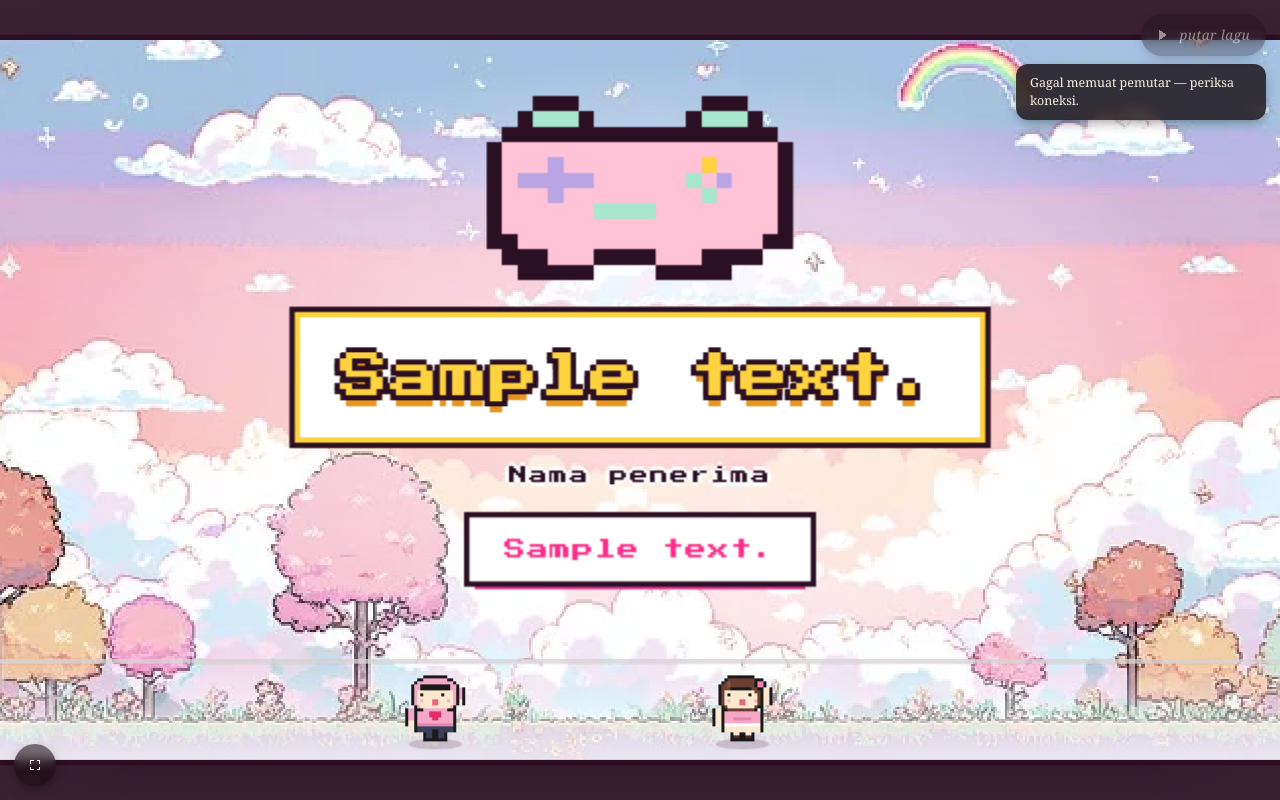
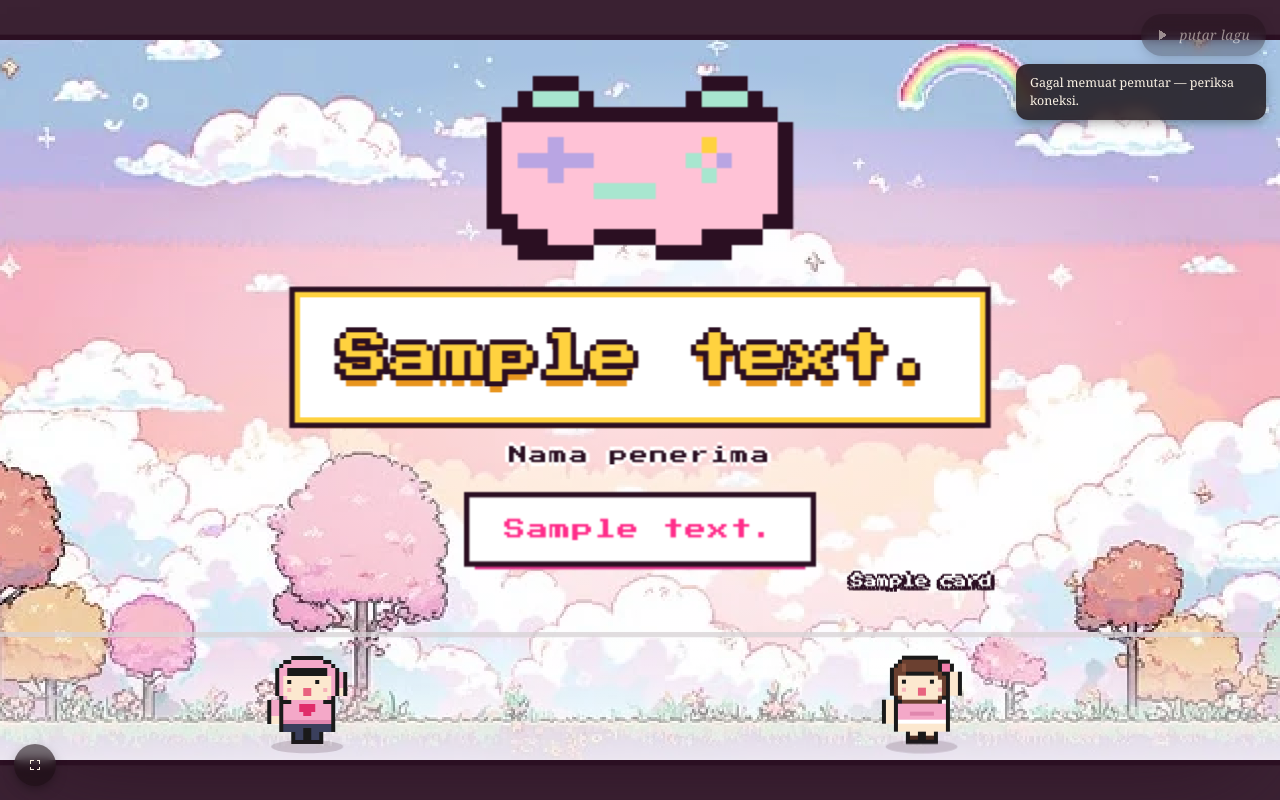
Before and after one commit to alvarezajovan10-source/kartuku, a Django app: template cards/templates/cards/render/game8bit.html in a window 1280 px wide. Run offline with Django 5.2, Linux system fonts and the light colour scheme; the template is opened without the code that fills it: most values are stand-ins (such as "Sample title", 1, 10 or a date in 2020); parts of the project's set-up code (start-up, migrations or seed data) failed here and were passed over.

Commit message:
Teman: nama 1P/2P ikut di atas kepala, karakter dibesarkan untuk HP

```diff
--- a/cards/templates/cards/render/game8bit.html
+++ b/cards/templates/cards/render/game8bit.html
@@ -86,8 +86,20 @@
     cukup supaya isi kartu tidak pernah tertimpa badan mereka.
   {% endcomment %}
   <div class="lantai" aria-hidden="true"></div>
-  <div class="teman cowok" id="temanCowok" role="img" aria-label="Karakter cowok"></div>
-  <div class="teman cewek" id="temanCewek" role="img" aria-label="Karakter cewek"></div>
+  {% comment %}
+    Nama dipisah dari sprite dengan sengaja. Sprite dibalik mendatar
+    (scaleX -1) waktu menghadap kiri; kalau namanya ikut di dalamnya,
+    tulisannya ikut terbalik jadi cermin. Jadi pembungkus yang bergeser,
+    sprite yang berbalik, nama tetap tegak.
+  {% endcomment %}
+  <div class="teman cowok" id="temanCowok">
+    <span class="nama-teman" id="namaCowok">{{ card.recipient_name|default:"" }}</span>
+    <i class="sprite" role="img" aria-label="Karakter cowok"></i>
+  </div>
+  <div class="teman cewek" id="temanCewek">
+    <span class="nama-teman" id="namaCewek">{{ card.sender_name|default:"" }}</span>
+    <i class="sprite" role="img" aria-label="Karakter cewek"></i>
+  </div>
 
   <!-- ================= 1. LAYAR JUDUL ================= -->
   <section class="scene active" id="title">
@@ -121,7 +133,7 @@
               {% else %}<svg class="isi-kosong" viewBox="0 0 12 12" aria-hidden="true"><use href="#s-kucing"/></svg>{% endif %}
             </div>
           </div>
-          <p class="nama"{% el card editing "recipient" %}{% if editing %} data-placeholder="Nama penerima"{% endif %}>{{ card.recipient_name|default:"Nama penerima" }}</p>
+          <p class="nama" id="nama1p"{% el card editing "recipient" %}{% if editing %} data-placeholder="Nama penerima"{% endif %}>{{ card.recipient_name|default:"Nama penerima" }}</p>
         </div>
         {% endwith %}
 
@@ -136,7 +148,7 @@
               {% else %}<svg class="isi-kosong" viewBox="0 0 12 12" aria-hidden="true"><use href="#s-kucing"/></svg>{% endif %}
             </div>
           </div>
-          <p class="nama"{% el card editing "sender" %}{% if editing %} data-placeholder="Namamu"{% endif %}>{{ card.sender_name|default:"Namamu" }}</p>
+          <p class="nama" id="nama2p"{% el card editing "sender" %}{% if editing %} data-placeholder="Namamu"{% endif %}>{{ card.sender_name|default:"Namamu" }}</p>
         </div>
         {% endwith %}
       </div>
--- a/static/css/render/game8bit.css
+++ b/static/css/render/game8bit.css
@@ -92,42 +92,61 @@ img{image-rendering:auto}
    celebrate). JS hanya menggeser baris dan mengatur jumlah frame; kolomnya
    dijalankan CSS dengan steps() supaya tidak ada perhitungan tiap frame. */
 .lantai{
-  position:absolute;left:0;right:0;bottom:0;height:76px;z-index:16;
+  position:absolute;left:0;right:0;bottom:0;height:96px;z-index:16;
   pointer-events:none;
   background:linear-gradient(180deg, rgba(255,255,255,0) 0%, rgba(255,255,255,.5) 55%, rgba(255,255,255,.72) 100%);
   border-top:var(--px) solid rgba(43,15,34,.14);
 }
 .teman{
-  position:absolute;left:0;bottom:14px;z-index:19;
-  width:72px;height:90px;
+  position:absolute;left:0;bottom:12px;z-index:19;
+  width:96px;height:120px;
+  transform:translateX(var(--x,0px));
+  will-change:transform;
+  cursor:pointer;pointer-events:auto;
+}
+/* Sprite dipisah dari pembungkus: yang berbalik arah hanya lapisan ini,
+   supaya papan nama di atasnya tidak ikut jadi tulisan cermin. */
+.teman .sprite{
+  position:absolute;inset:0;display:block;
   background-repeat:no-repeat;
-  background-size:calc(72px*6) calc(90px*10);
+  background-size:calc(96px*6) calc(120px*10);
   /* Wajib: tanpa ini browser menghaluskan sprite saat diperbesar dan
      piksel-artnya jadi buram. */
   image-rendering:pixelated;
-  transform:translateX(var(--x,0px)) scaleX(var(--hadap,1));
+  transform:scaleX(var(--hadap,1));
   transform-origin:center bottom;
   animation:jalan-sprite var(--dur,.9s) steps(var(--frames,2)) infinite;
-  will-change:transform;
-  cursor:pointer;pointer-events:auto;
 }
+/* Nama yang diisi di 1P/2P ikut berjalan di atas kepala pemiliknya. */
+.nama-teman{
+  position:absolute;left:50%;bottom:calc(100% - 4px);z-index:2;
+  transform:translateX(-50%);
+  font-family:'Press Start 2P',monospace;font-size:.6rem;line-height:1;
+  color:var(--putih);white-space:nowrap;pointer-events:none;
+  text-shadow:
+    3px 0 0 var(--tinta), -3px 0 0 var(--tinta),
+    0 3px 0 var(--tinta), 0 -3px 0 var(--tinta),
+    3px 3px 0 var(--tinta), -3px 3px 0 var(--tinta);
+}
+/* Belum ada nama = tidak ada papan kosong menggantung. */
+.nama-teman:empty{display:none}
 /* Kolom sheet dijalankan di sini. Barisnya (background-position-y) disetel
    JS lewat gaya sebaris, jadi dua sumbunya tidak saling menimpa. */
 @keyframes jalan-sprite{
   from{background-position-x:0}
-  to{background-position-x:calc(-72px * var(--frames,2))}
+  to{background-position-x:calc(-96px * var(--frames,2))}
 }
-.teman.cowok{background-image:url("../../img/render/8bit-cowok.png")}
-.teman.cewek{background-image:url("../../img/render/8bit-cewek.png")}
+.teman.cowok .sprite{background-image:url("../../img/render/8bit-cowok.png")}
+.teman.cewek .sprite{background-image:url("../../img/render/8bit-cewek.png")}
 /* Bayangan kecil supaya mereka berpijak, bukan melayang. */
 .teman::after{
-  content:"";position:absolute;left:50%;bottom:-6px;
-  width:40px;height:8px;transform:translateX(-50%);
+  content:"";position:absolute;left:50%;bottom:-7px;
+  width:54px;height:10px;transform:translateX(-50%);
   background:rgba(43,15,34,.16);border-radius:50%;
 }
 
 @media (prefers-reduced-motion: reduce){
-  .teman{animation:none}
+  .teman .sprite{animation:none}
 }
 
 /* ---------- BABAK ----------
@@ -137,7 +156,7 @@ img{image-rendering:auto}
 .scene{
   position:absolute;inset:0;z-index:10;
   display:flex;align-items:center;justify-content:center;
-  padding:24px 40px 106px;
+  padding:22px 40px 134px;
   opacity:0;visibility:hidden;
   transition:opacity .001s steps(1) .12s, visibility .001s steps(1) .12s;
 }
@@ -349,7 +368,7 @@ img{image-rendering:auto}
   animation:kedip 1s steps(2) infinite}
 
 /* ---------- PENCAPAIAN ---------- */
-.piala{width:104px;height:123px}
+.piala{width:86px;height:102px}
 .pantul{animation:pantul 1.5s steps(6) infinite}
 @keyframes pantul{0%,100%{translate:0 0}50%{translate:0 -14px}}
 .panel{
```
Also changed, not shown: static/js/render/game8bit.js (+49 -16 lines).
